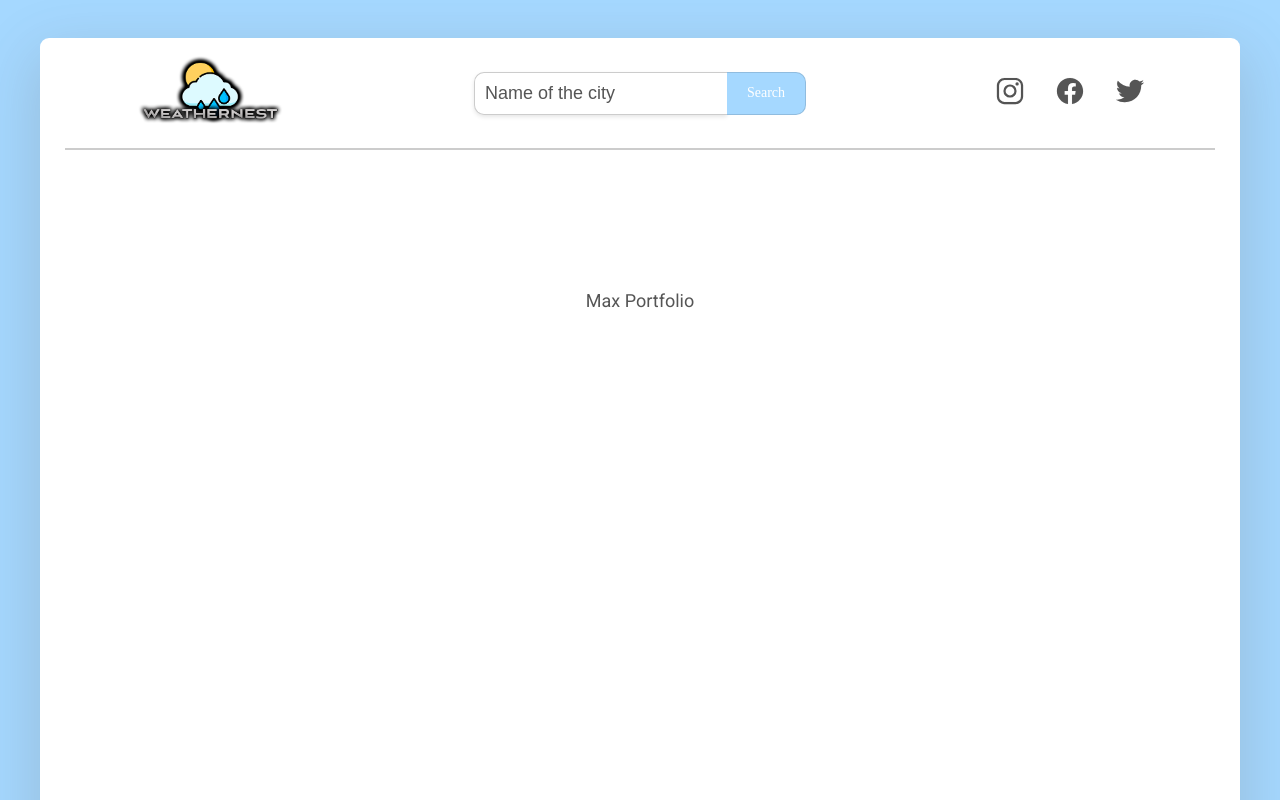
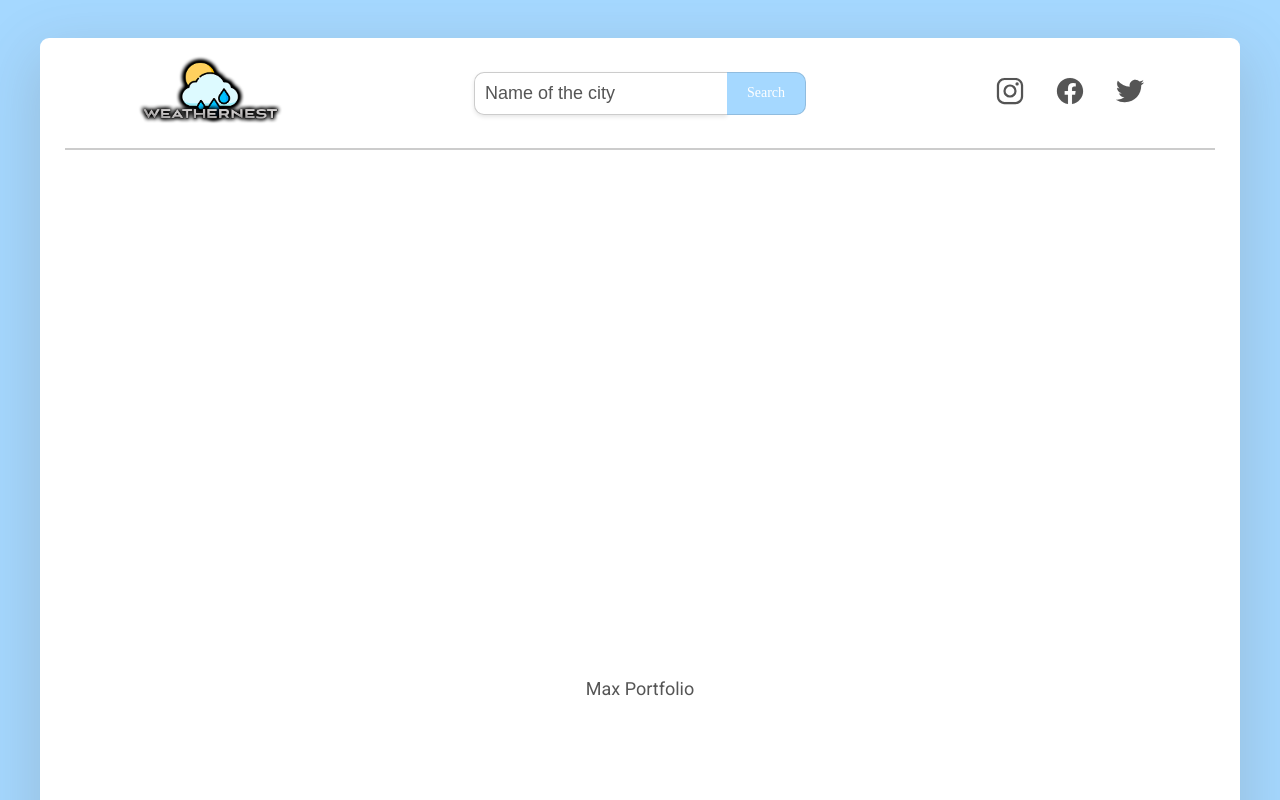
Before and after one commit to SpizhovyiMaxDev/weather-nest, a website built with Parcel: page index.html in a window 1280 px wide. Shown: the top 800 px of the page. Built offline with nearby package versions, Linux system fonts and the light colour scheme; no server answers.

Commit message:
Update _section.scss

```diff
--- a/src/sass/_section.scss
+++ b/src/sass/_section.scss
@@ -1,5 +1,5 @@
 .section{
-    max-height: 950px;
+    min-height: 500px;
     overflow: scroll;
     padding: 3rem 1.5rem;
 }
```
